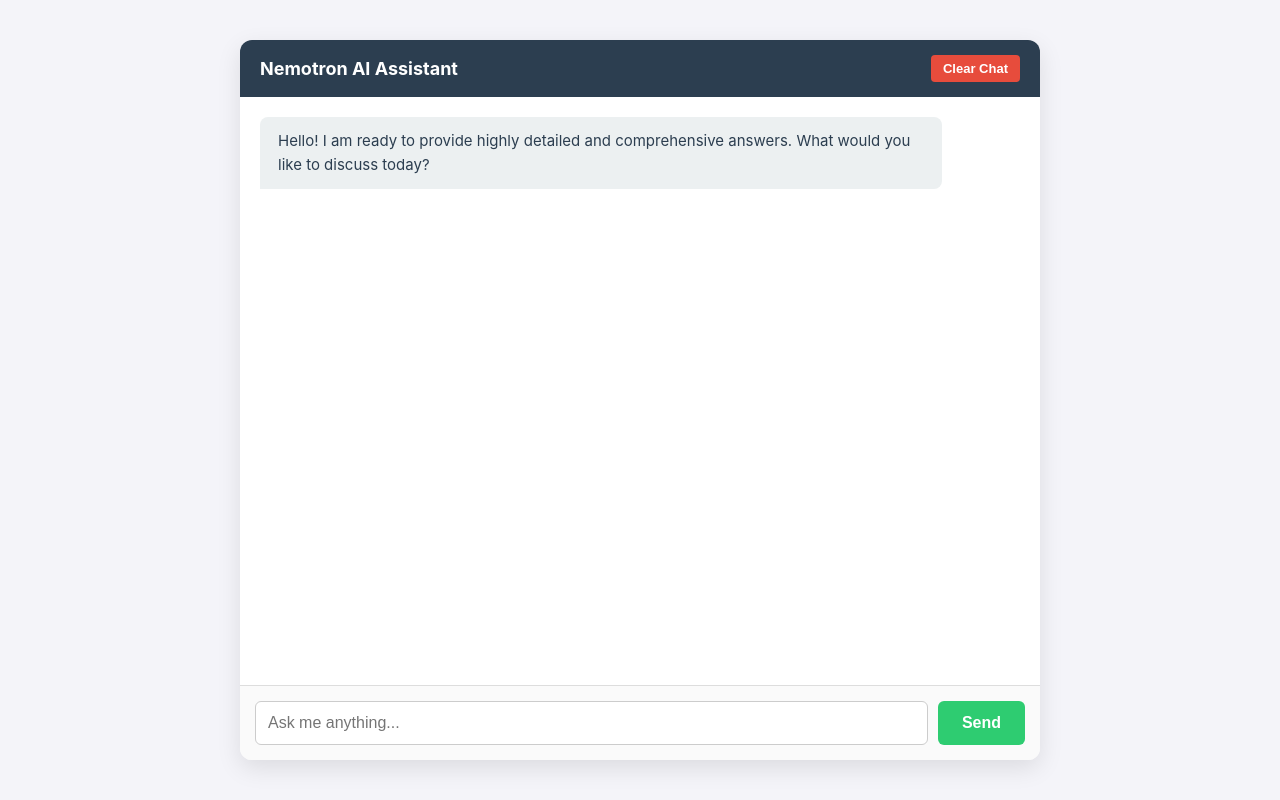
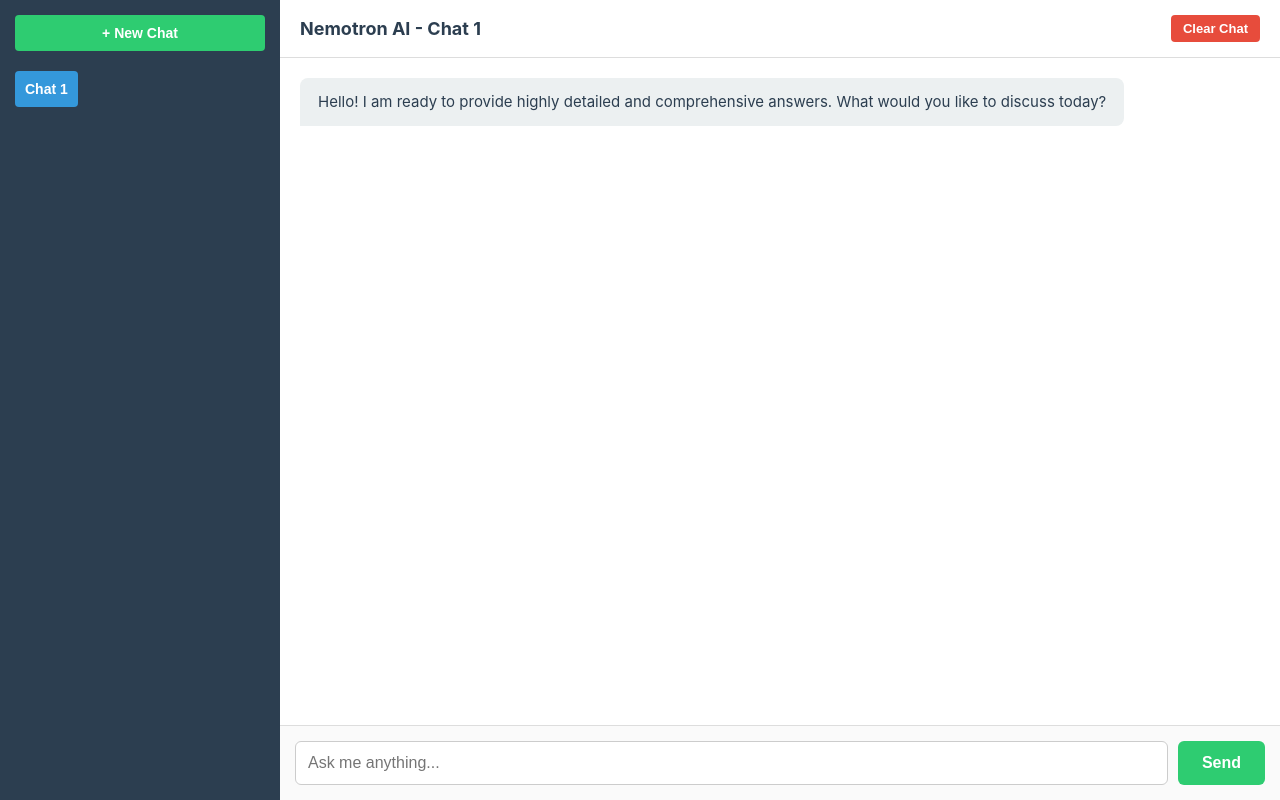
Before and after one commit to simplysandeepp/misa, a Django app: page / in a window 1280 px wide. Run offline with Django 5.2, Linux system fonts and the light colour scheme; data that the repository does not hold is empty; some libraries are stand-ins or nearby versions.

Commit message:
Add Sidebar UI for managing multiple chat tabs

```diff
--- a/chat/views.py
+++ b/chat/views.py
@@ -9,12 +9,12 @@ from dotenv import load_dotenv
 load_dotenv()
 API_KEY = os.environ.get("OPENROUTER_API_KEY")
 
-def get_session_messages(request):
-    if 'messages' not in request.session:
-        request.session['messages'] = [
-            {"role": "system", "content": "You are a highly capable AI assistant. Adapt your response length to the user's query: for simple greetings or casual chat (like 'hi' or 'hello'), be brief, friendly, and concise. For complex questions, provide detailed answers. Use clean formatting: prefer simple numbered lists (1. 2. 3.) and bullet points, and avoid excessive markdown symbols."}
-        ]
-    return request.session['messages']
+SYSTEM_PROMPT = {"role": "system", "content": "You are a highly capable AI assistant. Adapt your response length to the user's query: for simple greetings or casual chat (like 'hi' or 'hello'), be brief, friendly, and concise. For complex questions, provide detailed answers. Use clean formatting: prefer simple numbered lists (1. 2. 3.) and bullet points, and avoid excessive markdown symbols."}
+
+def get_chats(request):
+    if 'chats' not in request.session:
+        request.session['chats'] = {'Chat 1': [SYSTEM_PROMPT]}
+    return request.session['chats']
 
 def home(request):
     # Ensure session is created if it doesn't exist
@@ -28,12 +28,19 @@ def chat_api(request):
         try:
             data = json.loads(request.body)
             user_input = data.get("message")
+            chat_id = data.get("chat_id", "Chat 1")
+
             if not user_input:
                 return JsonResponse({"error": "No message provided"}, status=400)
 
-            messages = get_session_messages(request)
+            chats = get_chats(request)
+            if chat_id not in chats:
+                chats[chat_id] = [SYSTEM_PROMPT]
+
+            messages = chats[chat_id]
             messages.append({"role": "user", "content": user_input})
-            request.session['messages'] = messages
+            chats[chat_id] = messages
+            request.session['chats'] = chats
             request.session.save()
 
             def event_stream():
@@ -81,7 +88,8 @@ def chat_api(request):
 
                 # Update session manually since StreamingHttpResponse bypasses middleware saving
                 messages.append({"role": "assistant", "content": full_reply})
-                request.session['messages'] = messages
+                chats[chat_id] = messages
+                request.session['chats'] = chats
                 request.session.save()
 
             return StreamingHttpResponse(event_stream(), content_type='text/event-stream')
@@ -94,16 +102,24 @@ def chat_api(request):
 @csrf_exempt
 def clear_chat(request):
     if request.method == "POST":
-        request.session['messages'] = [
-            {"role": "system", "content": "You are a highly capable AI assistant. Adapt your response length to the user's query: for simple greetings or casual chat (like 'hi' or 'hello'), be brief, friendly, and concise. For complex questions, provide detailed answers. Use clean formatting: prefer simple numbered lists (1. 2. 3.) and bullet points, and avoid excessive markdown symbols."}
-        ]
+        data = json.loads(request.body)
+        chat_id = data.get("chat_id", "Chat 1")
+        chats = get_chats(request)
+        chats[chat_id] = [SYSTEM_PROMPT]
+        request.session['chats'] = chats
         request.session.save()
         return JsonResponse({"status": "cleared"})
     return JsonResponse({"error": "Invalid method"}, status=405)
 
 def chat_history(request):
     if request.method == "GET":
-        messages = get_session_messages(request)
-        history = [msg for msg in messages if msg.get('role') != 'system']
-        return JsonResponse({"history": history})
+        chat_id = request.GET.get('chat_id', 'Chat 1')
+        chats = get_chats(request)
+        if chat_id not in chats:
+            chats[chat_id] = [SYSTEM_PROMPT]
+            request.session['chats'] = chats
+            request.session.save()
+
+        history = [msg for msg in chats[chat_id] if msg.get('role') != 'system']
+        return JsonResponse({"history": history, "chat_ids": list(chats.keys())})
     return JsonResponse({"error": "Invalid method"}, status=405)
--- a/templates/index.html
+++ b/templates/index.html
@@ -5,9 +5,15 @@
     <meta name="viewport" content="width=device-width, initial-scale=1.0">
     <title>AI Chatbot</title>
     <style>
-        body { font-family: -apple-system, BlinkMacSystemFont, "Segoe UI", Roboto, Helvetica, Arial, sans-serif; background-color: #f4f4f9; display: flex; justify-content: center; align-items: center; height: 100vh; margin: 0; }
-        #chat-container { width: 100%; max-width: 800px; background: white; border-radius: 12px; box-shadow: 0 8px 24px rgba(0,0,0,0.1); overflow: hidden; display: flex; flex-direction: column; height: 90vh; }
-        .header { background-color: #2c3e50; color: white; padding: 15px 20px; font-size: 18px; font-weight: bold; text-align: center; }
+        body { font-family: -apple-system, BlinkMacSystemFont, "Segoe UI", Roboto, Helvetica, Arial, sans-serif; background-color: #f4f4f9; display: flex; align-items: stretch; justify-content: flex-start; height: 100vh; margin: 0; }
+        #sidebar { width: 250px; background: #2c3e50; color: white; display: flex; flex-direction: column; padding: 15px; overflow-y: auto; }
+        .tab-btn { background: #34495e; color: white; border: none; padding: 10px; margin-bottom: 5px; cursor: pointer; border-radius: 4px; text-align: left; font-size: 14px; }
+        .tab-btn.active { background: #3498db; font-weight: bold; }
+        .tab-btn:hover:not(.active) { background: #415b76; }
+        #new-tab-btn { background: #2ecc71; margin-bottom: 20px; font-weight: bold; text-align: center; }
+        #new-tab-btn:hover { background: #27ae60; }
+        #chat-container { flex: 1; background: white; display: flex; flex-direction: column; height: 100vh; }
+        .header { background-color: white; color: #2c3e50; padding: 15px 20px; font-size: 18px; font-weight: bold; border-bottom: 1px solid #ddd; }
         #chat-box { flex: 1; padding: 20px; overflow-y: auto; display: flex; flex-direction: column; gap: 15px; }
         .message { max-width: 85%; padding: 12px 18px; border-radius: 8px; line-height: 1.6; word-wrap: break-word; font-size: 15px; }
         .user-message { background-color: #3498db; color: white; align-self: flex-end; border-bottom-right-radius: 0; }
@@ -22,25 +28,27 @@
         #send-btn:hover { background-color: #27ae60; }
         .loading { align-self: flex-start; color: #95a5a6; font-style: italic; display: none; margin-left: 20px; margin-bottom: 15px; }
 
-        /* Rendered Markdown Styles */
         .markdown-body { font-size: 15px; }
         .markdown-body h1, .markdown-body h2, .markdown-body h3 { margin-top: 0; margin-bottom: 10px; }
         .markdown-body p { margin-top: 0; margin-bottom: 10px; }
         .markdown-body ul, .markdown-body ol { margin-top: 0; margin-bottom: 10px; padding-left: 20px; }
         .markdown-body li { margin-bottom: 4px; }
     </style>
-    <!-- Include marked.js for Markdown parsing -->
     <script src="https://cdn.jsdelivr.net/npm/marked/marked.min.js"></script>
 </head>
 <body>
 
+<div id="sidebar">
+    <button id="new-tab-btn" class="tab-btn" onclick="createNewTab()">+ New Chat</button>
+    <div id="tabs-list"></div>
+</div>
+
 <div id="chat-container">
     <div class="header" style="display: flex; justify-content: space-between; align-items: center;">
-        <span>Nemotron AI Assistant</span>
+        <span id="chat-title">Nemotron AI Assistant</span>
         <button onclick="clearChat()" style="background: #e74c3c; color: white; border: none; padding: 6px 12px; border-radius: 4px; cursor: pointer; font-size: 13px; font-weight: bold;">Clear Chat</button>
     </div>
     <div id="chat-box">
-        <div class="message bot-message">Hello! I am ready to provide highly detailed and comprehensive answers. What would you like to discuss today?</div>
     </div>
     <div class="loading" id="loading-indicator">Thinking deeply...</div>
     <div id="input-container">
@@ -54,12 +62,44 @@
     const userInput = document.getElementById("user-input");
     const loadingIndicator = document.getElementById("loading-indicator");
 
+    let currentChatId = 'Chat 1';
+
     window.onload = async function() {
+        await loadChat(currentChatId);
+    };
+
+    function renderTabs(chatIds) {
+        const list = document.getElementById('tabs-list');
+        list.innerHTML = '';
+        chatIds.forEach(id => {
+            const btn = document.createElement('button');
+            btn.className = 'tab-btn' + (id === currentChatId ? ' active' : '');
+            btn.textContent = id;
+            btn.onclick = () => loadChat(id);
+            list.appendChild(btn);
+        });
+    }
+
+    function createNewTab() {
+        const list = document.getElementById('tabs-list');
+        const num = list.children.length + 1;
+        loadChat("Chat " + num);
+    }
+
+    async function loadChat(chatId) {
+        currentChatId = chatId;
+        document.getElementById('chat-title').textContent = "Nemotron AI - " + chatId;
+
         try {
-            const response = await fetch("/chat/history/", { credentials: "same-origin" });
+            const response = await fetch(`/chat/history/?chat_id=${encodeURIComponent(chatId)}`, { credentials: "same-origin" });
             const data = await response.json();
+
+            if (data.chat_ids) {
+                renderTabs(data.chat_ids);
+            }
+
+            chatBox.innerHTML = '';
             if (data.history && data.history.length > 0) {
-                chatBox.innerHTML = '';
                 data.history.forEach(msg => {
                     if (msg.role === 'user') {
                         addMessage(msg.content, 'user');
@@ -67,11 +107,14 @@
                         addBotMessage(msg.content, msg.reasoning_details);
                     }
                 });
+            } else {
+                chatBox.innerHTML = '<div class="message bot-message">Hello! I am ready to provide highly detailed and comprehensive answers. What would you like to discuss today?</div>';
             }
+            chatBox.scrollTop = chatBox.scrollHeight;
         } catch (e) {
             console.error("Failed to load history", e);
         }
-    };
+    }
 
     function handleKeyPress(event) {
         if (event.key === "Enter") {
@@ -80,9 +123,14 @@
     }
 
     async function clearChat() {
-        if (!confirm("Are you sure you want to clear the chat history?")) return;
+        if (!confirm("Are you sure you want to clear this chat history?")) return;
         try {
-            await fetch("/chat/clear/", { method: "POST", credentials: "same-origin" });
+            await fetch("/chat/clear/", {
+                method: "POST",
+                headers: { "Content-Type": "application/json" },
+                body: JSON.stringify({ chat_id: currentChatId }),
+                credentials: "same-origin"
+            });
             chatBox.innerHTML = '<div class="message bot-message">Hello! I am ready to provide highly detailed and comprehensive answers. What would you like to discuss today?</div>';
         } catch (e) {
             console.error("Failed to clear chat context", e);
@@ -117,7 +165,7 @@
                 method: "POST",
                 headers: { "Content-Type": "application/json" },
                 credentials: "same-origin",
-                body: JSON.stringify({ message: text })
+                body: JSON.stringify({ message: text, chat_id: currentChatId })
             });
 
             loadingIndicator.style.display = 'none';
```
